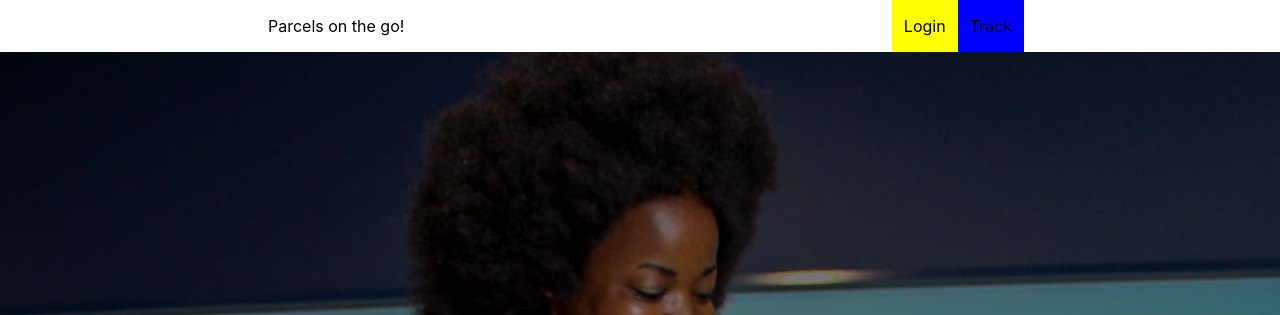
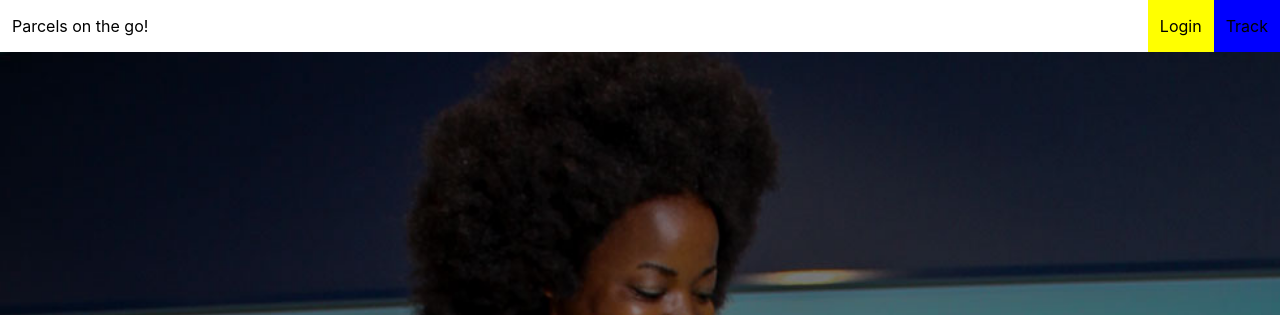
Before and after one commit to MogammadTaariqBardien/pargo_challenge, a plain HTML site: page index.html in a window 1280 px wide. Shown: the top 315 px of the page. Drawn offline with Linux system fonts and the light colour scheme.

Commit message:
fixed readme

```diff
--- a/css/styles.css
+++ b/css/styles.css
@@ -31,10 +31,6 @@ p {
 
 }
 
-.colorNav {
-    width: 80%;
-    padding-left: 20%;
-}
 .split {
     width: 50%;
     color: black;
```
Also changed, not shown: 1 other file.
